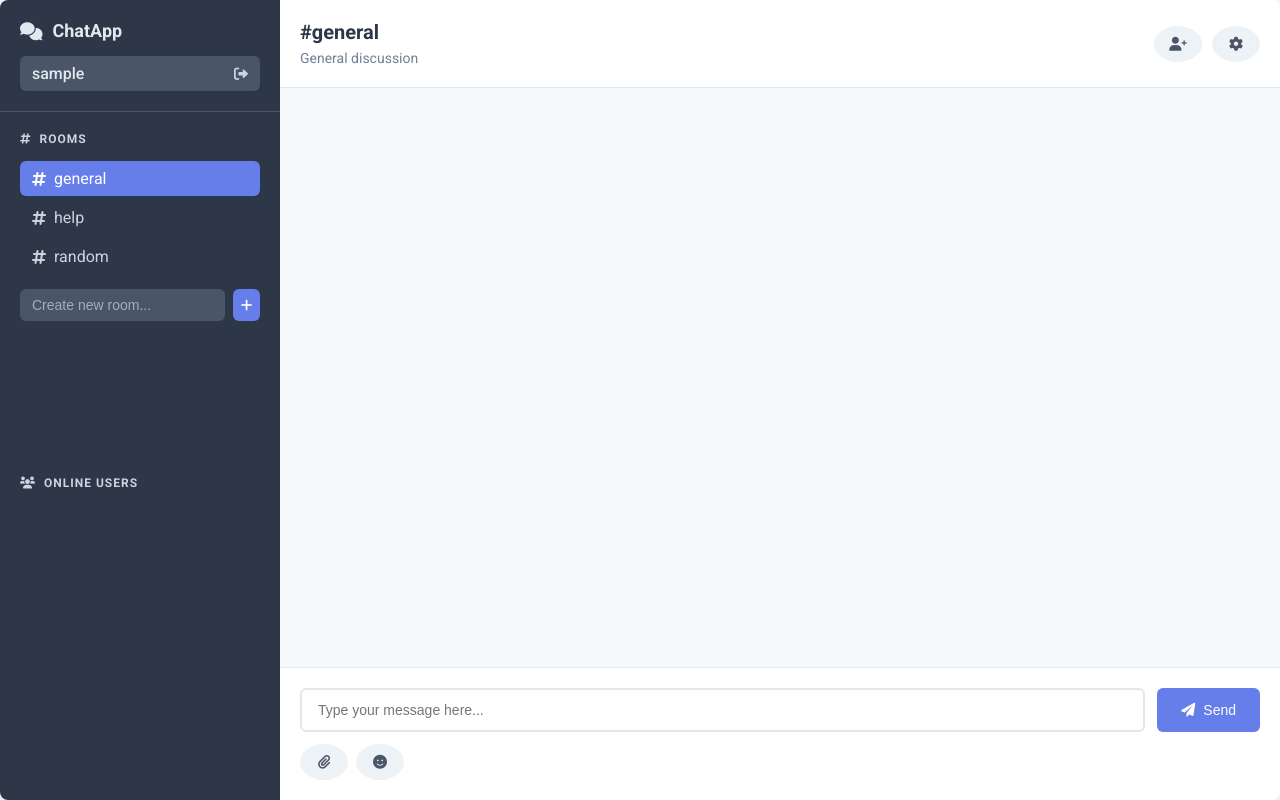
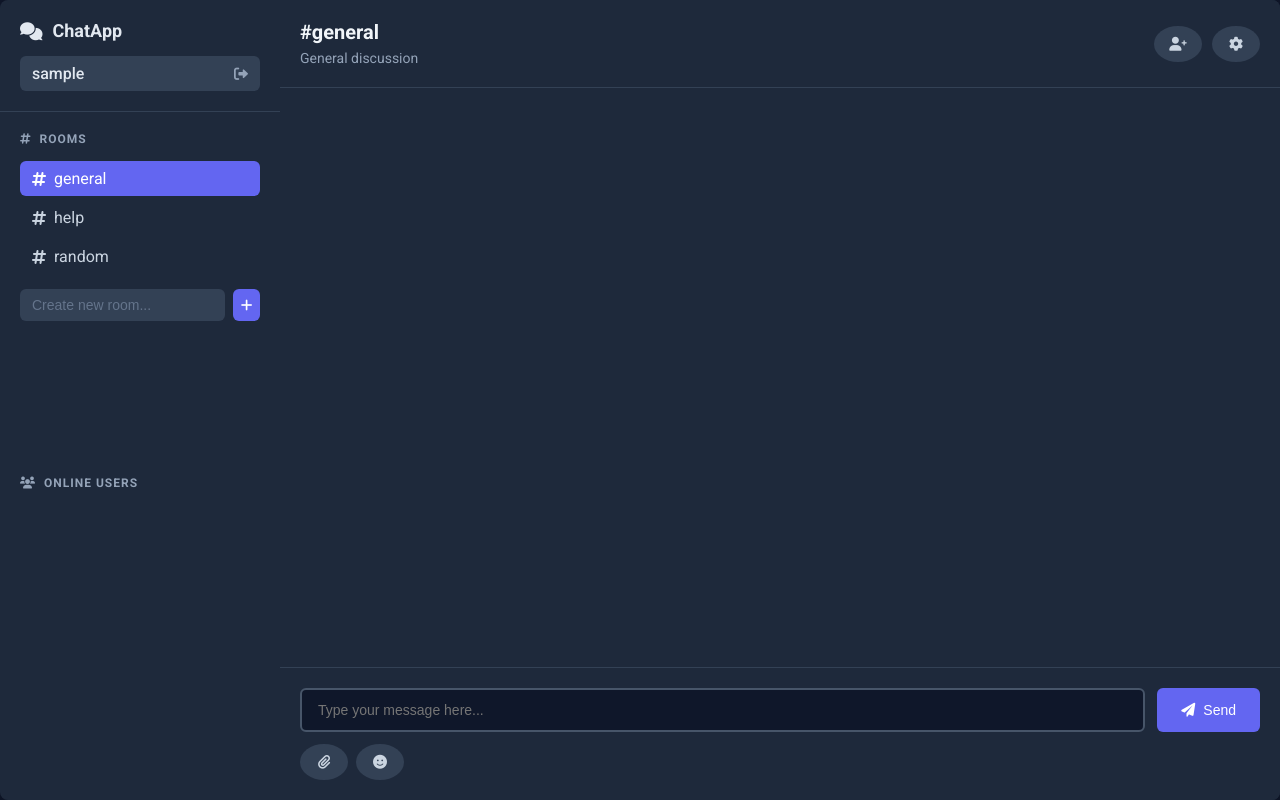
Before and after one commit to kwhyte7/vibe-discord-clone, a Flask app: page /chat in a window 1280 px wide. Run offline with Flask 3, Linux system fonts and the light colour scheme; the visitor is signed in with stand-in values (Sample User, id 1); data comes from the database, SQL or seed files in the repository; some libraries are stand-ins or nearby versions.

Commit message:
Dark theme stylinh

```diff
--- a/static/style.css
+++ b/static/style.css
@@ -7,8 +7,8 @@
 
 body {
     font-family: 'Roboto', sans-serif;
-    background: linear-gradient(135deg, #667eea 0%, #764ba2 100%);
-    color: #333;
+    background: linear-gradient(135deg, #0f172a 0%, #1e1b4b 100%);
+    color: #e2e8f0;
     min-height: 100vh;
 }
 
@@ -100,14 +102,14 @@ body {
 }
 
 .btn-primary {
-    background-color: #667eea;
+    background-color: #6366f1;
     color: white;
 }
 
 .btn-primary:hover {
-    background-color: #5a67d8;
+    background-color: #4f46e5;
     transform: translateY(-1px);
-    box-shadow: 0 4px 12px rgba(102, 126, 234, 0.4);
+    box-shadow: 0 4px 12px rgba(99, 102, 241, 0.4);
 }
 
 .btn-block {
@@ -140,7 +142,7 @@ body {
 .chat-page {
     display: flex;
     height: 100vh;
-    background: #f7fafc;
+    background: #0f172a;
 }
 
 .chat-container {
@@ -149,24 +151,24 @@ body {
     height: 100%;
     max-width: 1400px;
     margin: 0 auto;
-    background: white;
+    background: #0f172a;
     border-radius: 8px;
     overflow: hidden;
-    box-shadow: 0 10px 40px rgba(0, 0, 0, 0.1);
+    box-shadow: 0 10px 40px rgba(0, 0, 0, 0.3);
 }
 
 /* Sidebar */
 .sidebar {
     width: 280px;
-    background: #2d3748;
-    color: white;
+    background: #1e293b;
+    color: #e2e8f0;
     display: flex;
     flex-direction: column;
 }
 
 .sidebar-header {
     padding: 20px;
-    border-bottom: 1px solid #4a5568;
+    border-bottom: 1px solid #334155;
 }
 
 .sidebar-header h2 {
@@ -183,7 +185,7 @@ body {
     align-items: center;
     justify-content: space-between;
     padding: 8px 12px;
-    background: #4a5568;
+    background: #334155;
     border-radius: 6px;
 }
 
@@ -193,13 +195,13 @@ body {
 }
 
 .logout-btn {
-    color: #cbd5e0;
+    color: #94a3b8;
     text-decoration: none;
     font-size: 14px;
 }
 
 .logout-btn:hover {
-    color: white;
+    color: #f1f5f9;
 }
 
 .rooms-section, .online-users {
@@ -208,7 +210,7 @@ body {
 }
 
 .rooms-section h3, .online-users h3 {
-    color: #cbd5e0;
+    color: #94a3b8;
     font-size: 12px;
     text-transform: uppercase;
     letter-spacing: 1px;
@@ -227,7 +229,7 @@ body {
     border-radius: 6px;
     margin-bottom: 4px;
     cursor: pointer;
-    color: #cbd5e0;
+    color: #cbd5e1;
     display: flex;
     align-items: center;
     gap: 8px;
@@ -235,12 +237,12 @@ body {
 }
 
 .room-item:hover {
-    background: #4a5568;
-    color: white;
+    background: #334155;
+    color: #f1f5f9;
 }
 
 .room-item.active {
-    background: #667eea;
+    background: #6366f1;
     color: white;
 }
 
@@ -255,17 +257,17 @@ body {
     padding: 8px 12px;
     border: none;
     border-radius: 6px;
-    background: #4a5568;
-    color: white;
+    background: #334155;
+    color: #e2e8f0;
     font-size: 14px;
 }
 
 .create-room input::placeholder {
-    color: #a0aec0;
+    color: #64748b;
 }
 
 .create-room button {
-    background: #667eea;
+    background: #6366f1;
     color: white;
     border: none;
     border-radius: 6px;
@@ -305,26 +307,26 @@ body {
     flex: 1;
     display: flex;
     flex-direction: column;
-    background: #f7fafc;
+    background: #1e293b;
 }
 
 .chat-header {
     padding: 20px;
-    background: white;
-    border-bottom: 1px solid #e2e8f0;
+    background: #1e293b;
+    border-bottom: 1px solid #334155;
     display: flex;
     justify-content: space-between;
     align-items: center;
 }
 
 .current-room h2 {
-    color: #2d3748;
+    color: #f1f5f9;
     font-size: 20px;
     margin-bottom: 4px;
 }
 
 .room-topic {
-    color: #718096;
+    color: #94a3b8;
     font-size: 14px;
 }
 
@@ -337,8 +339,8 @@ body {
     width: 36px;
     height: 36px;
     border-radius: 50%;
-    background: #edf2f7;
-    color: #4a5568;
+    background: #334155;
+    color: #cbd5e1;
     display: flex;
     align-items: center;
     justify-content: center;
@@ -417,8 +419,8 @@ body {
 /* Message Input */
 .message-input-container {
     padding: 20px;
-    background: white;
-    border-top: 1px solid #e2e8f0;
+    background: #1e293b;
+    border-top: 1px solid #334155;
 }
 
 #message-form {
@@ -430,15 +432,17 @@ body {
 #message-input {
     flex: 1;
     padding: 12px 16px;
-    border: 2px solid #e2e8f0;
+    border: 2px solid #475569;
     border-radius: 6px;
     font-size: 14px;
+    background-color: #0f172a;
+    color: #f1f5f9;
     transition: border-color 0.2s;
 }
 
 #message-input:focus {
     outline: none;
-    border-color: #667eea;
+    border-color: #818cf8;
 }
 
 .send-btn {
```
Also changed, not shown: other parts of static/style.css (+30 -28 lines).
